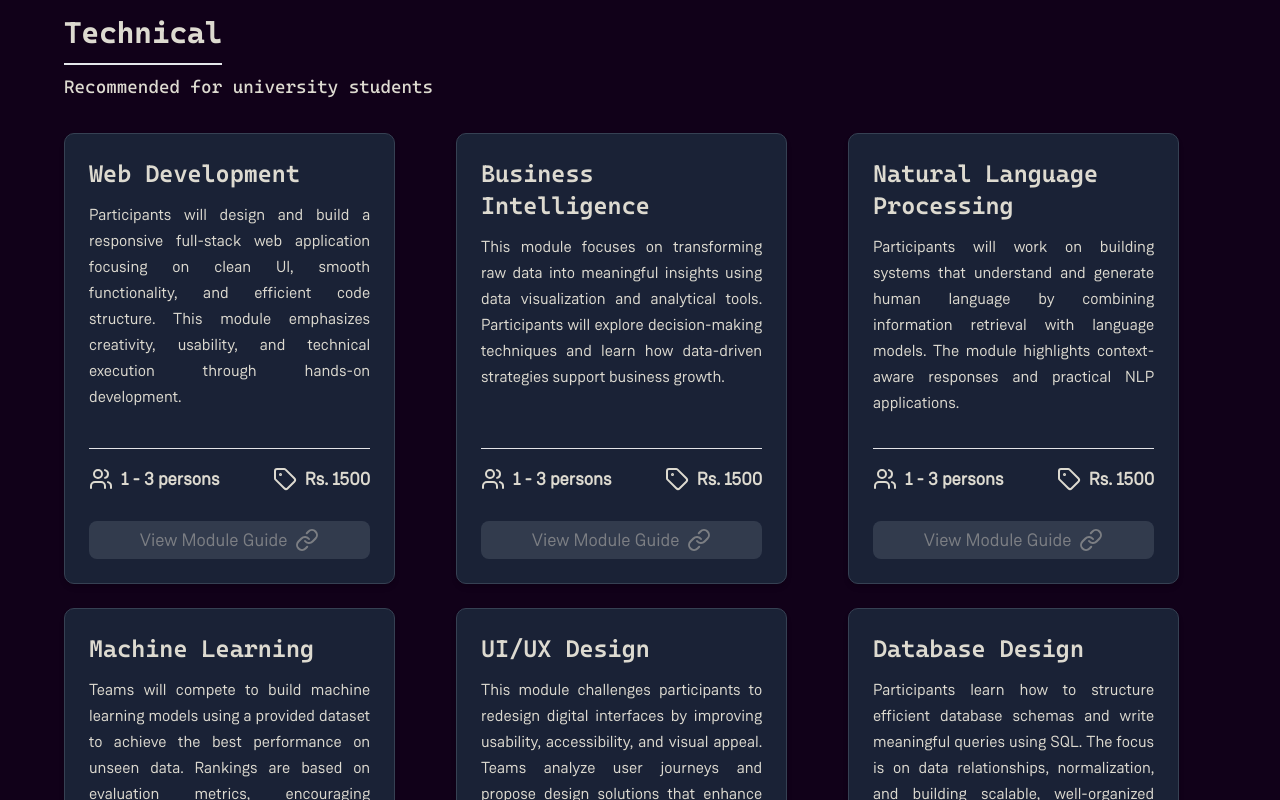
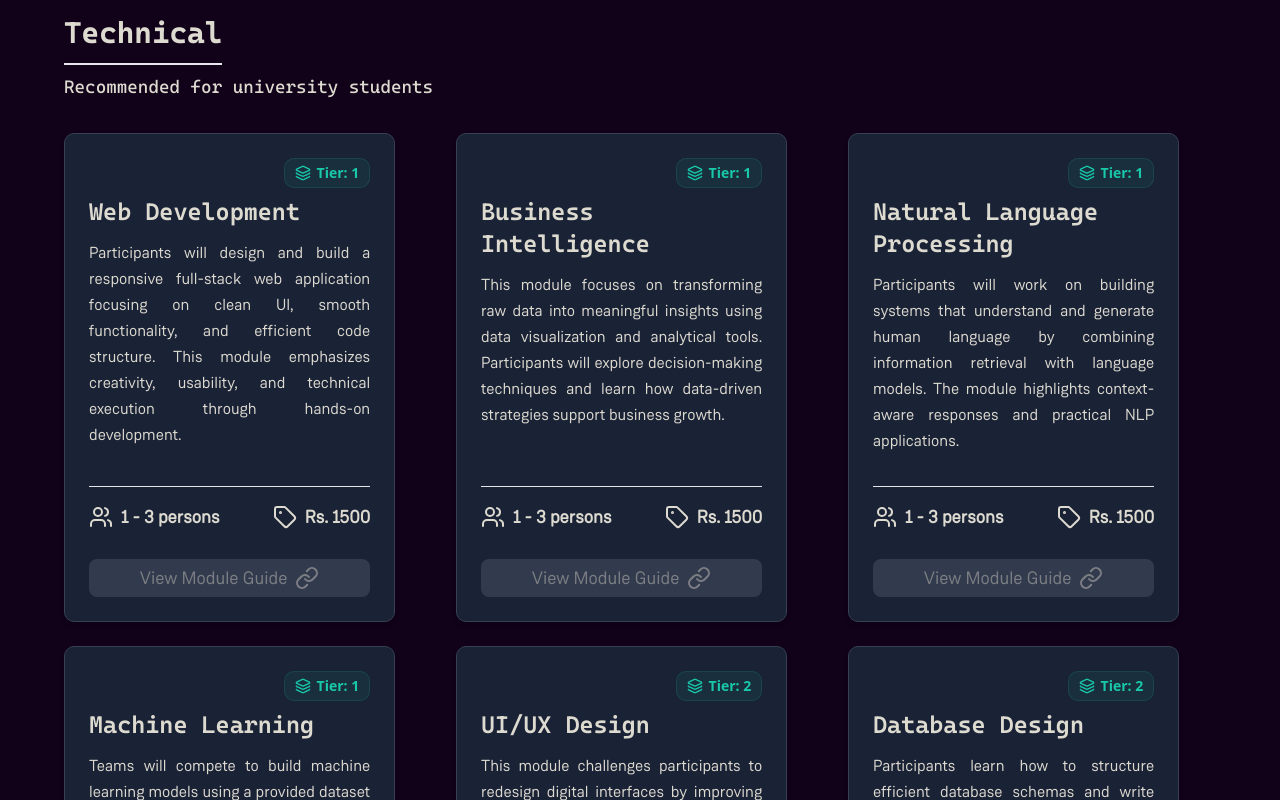
Before and after one commit to css-iba/css-website, a Next.js app: page /ProBattle in a window 1280 px wide. Shown: the part 1880-2680 px from the top of the page. Built offline with nearby package versions, Linux system fonts and the light colour scheme.

Commit message:
Enhance ModuleCard with Tier support
Added optional Tier property and display logic in ModuleCard.

```diff
--- a/components/ProBattle/ModuleCard.tsx
+++ b/components/ProBattle/ModuleCard.tsx
@@ -1,4 +1,4 @@
-import { Users, Tag, User, Link as LinkIcon } from 'lucide-react';
+import { Users, Tag, User, Link as LinkIcon, Layers } from 'lucide-react';
 import { Separator } from '@/components/ui/separator';
 import { Badge } from '@/components/ui/badge';
 import Link from 'next/link';
@@ -10,6 +10,7 @@ export interface ModuleCardProps {
     maxParticipants: number;
     price: number;
     guideLink: string;
+    Tier?: number[];
 }
 
 export function ModuleCard({
@@ -19,13 +20,32 @@ export function ModuleCard({
     maxParticipants,
     price,
     guideLink,
+    Tier,
 }: ModuleCardProps) {
 
     const isSingleParticipant = minParticipants === 0;
     const ParticipantIcon = isSingleParticipant ? User : Users;
 
+    const formatTier = (tier?: number[]) => {
+        if (!tier || tier.length === 0) return null;
+        if (tier.length === 1) return `Tier: ${tier[0]}`;
+        return `Tier: ${tier[0]} & ${tier[1]}`;
+    };
+
     return (
         <div className="flex flex-col h-full w-full md:w-[90%] max-w-sm p-6 border bg-[#1a2236] border-gray-700 rounded-lg shadow-md hover:shadow-xl hover:scale-[1.02] hover:border-gray-400 transition-all duration-200">
+            {/* Tier Badge - Top Right */}
+            {Tier && Tier.length > 0 && (
+                <div className="flex justify-end mb-2">
+                    <div className="flex items-center gap-1.5 px-2.5 py-1 rounded-lg bg-[#19675b]/20 border border-[#19675b]/40">
+                        <Layers className="w-4 h-4 text-[#19c8aa]" />
+                        <span className="text-sm font-semibold text-[#19c8aa]">
+                            {formatTier(Tier)}
+                        </span>
+                    </div>
+                </div>
+            )}
+
             {/* Module Name */}
             <h3 className="text-2xl md:text-2xl font-semibold font-heading colour-text mb-3">
                 {name}
```
